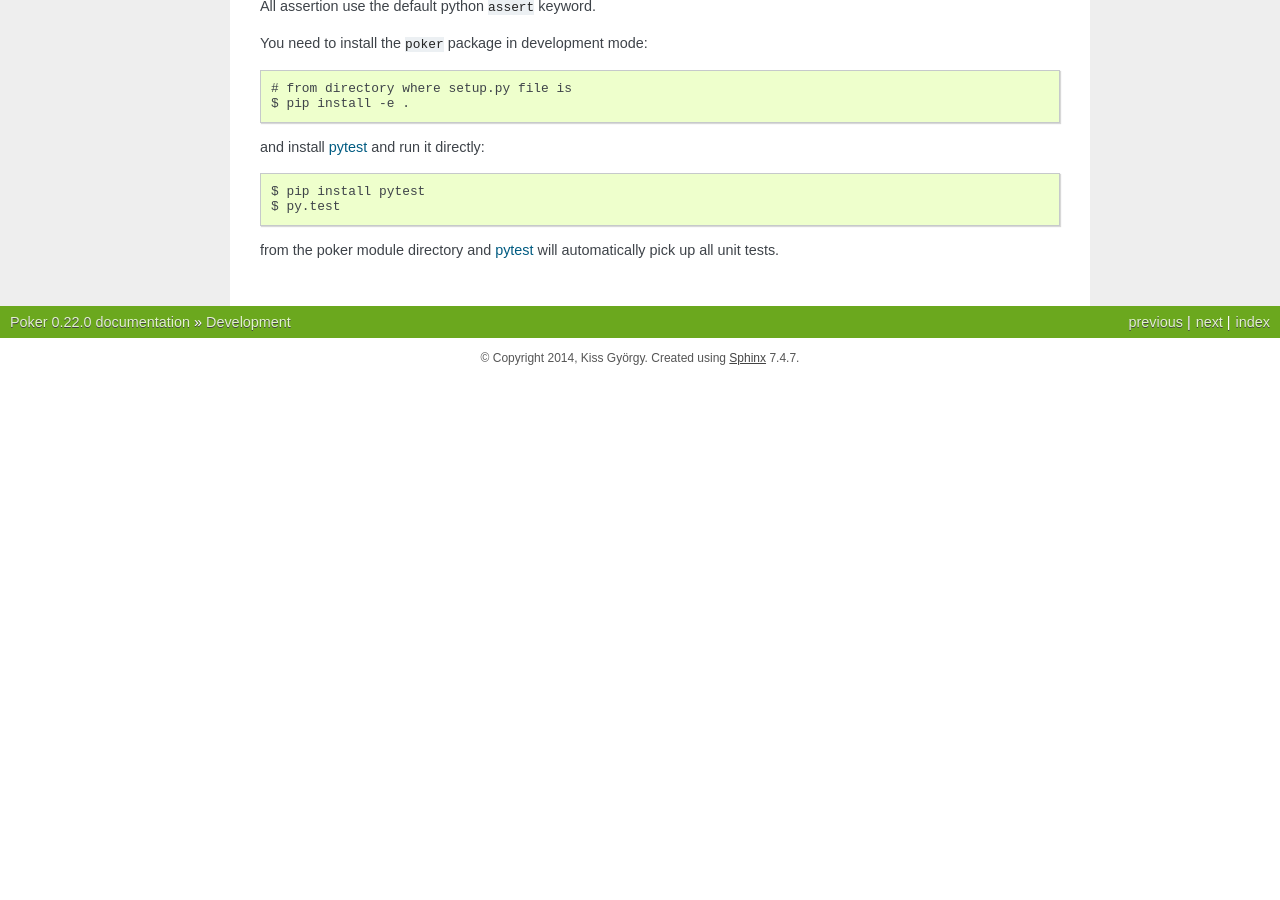
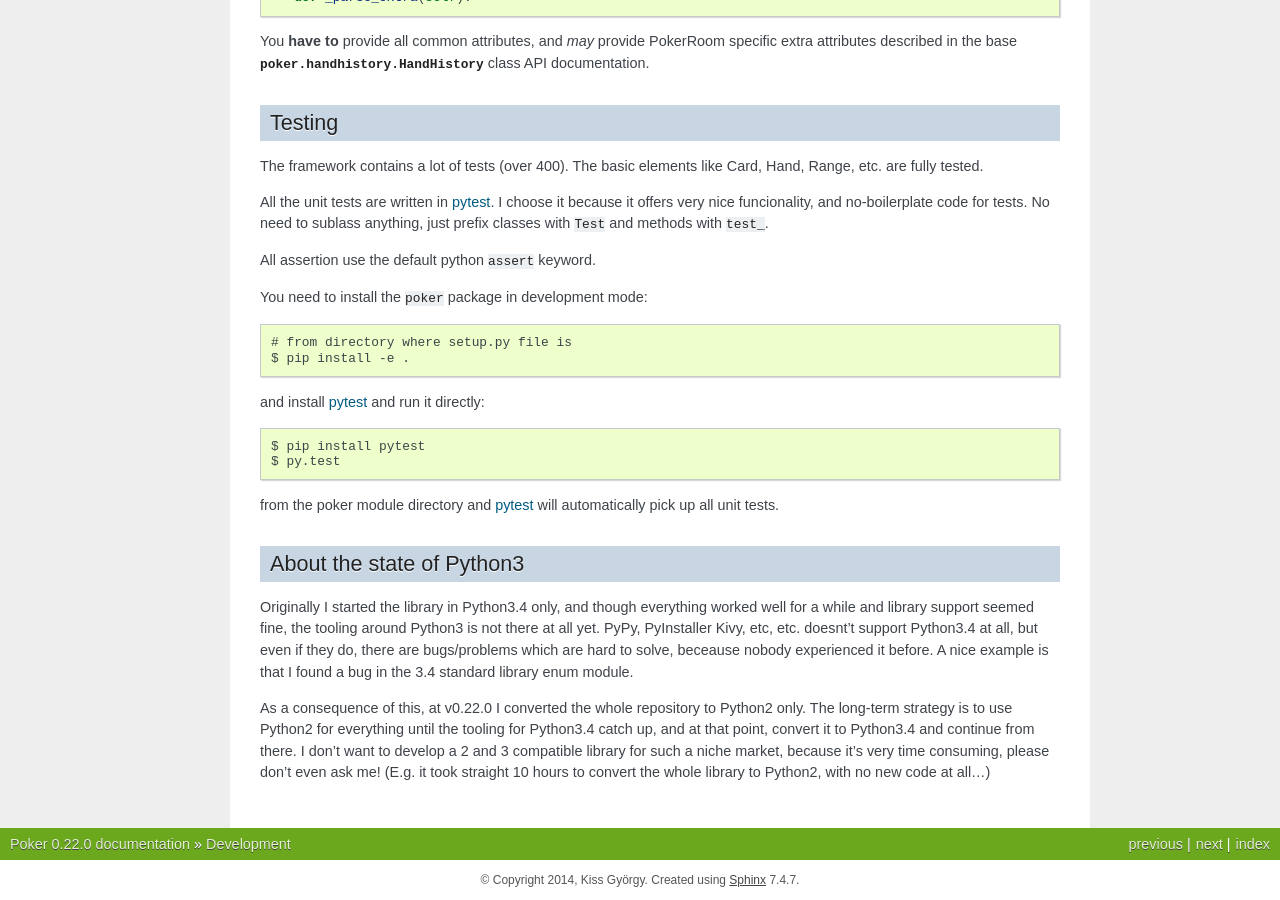
Before and after one commit to pokerregion/poker, a Sphinx documentation site: the page built from docs/development.rst, in a window 1280 px wide and 900 px high, scrolled down 1787 px. Built offline with Sphinx 7.4.7, drawn with Linux system fonts in a browser that asks for light colours; before the commit the page ends 2165 px from its top, so only the background shows below that; some of the changed text lies outside the part shown.

Commit message:
Documenting Python 2 switch

```diff
--- a/docs/development.rst
+++ b/docs/development.rst
@@ -49,6 +49,22 @@ The right way for setting a date correctly e.g. from PokerStars ET time is:
    >>> ET.localize(some_datetime).astimezone(pytz.UTC)
 
 This will consider DST settings and ambiguous times. Fro more information, see `pytz documentation`_!
+
+
+Unicode vs Bytes
+----------------
+
+The library uses the strategy from Python 3: internally, everything is using unicode, and things are
+converted only the I/O boundaries (e.g. opening/writing files).
+This is implemented by the future mechanism:
+
+.. code-block:: python
+
+   from __future__ import unicode_literals
+
+this way, all newly defined text will be unicode by default. I only check for unicode everywhere
+in the code, not str, please watch this! It might feel strange the first time, but when the time comes
+to convert the library to Python3, it will be much easier!
 
 
 New hand history parser
@@ -126,6 +142,21 @@ and install `pytest`_ and run it directly::
 from the poker module directory and `pytest`_ will automatically pick up all unit tests.
 
 
+About the state of Python3
+--------------------------
+
+Originally I started the library in Python3.4 only, and though everything worked well for a while and
+library support seemed fine, the tooling around Python3 is not there at all yet. PyPy, PyInstaller
+Kivy, etc, etc. doesnt't support Python3.4 at all, but even if they do, there are bugs/problems which
+are hard to solve, beceause nobody experienced it before. A nice example is that I found a bug in the
+3.4 standard library enum module.
+
+As a consequence of this, at v0.22.0 I converted the whole repository to Python2 only. The long-term
+strategy is to use Python2 for everything until the tooling for Python3.4 catch up, and at that point,
+convert it to Python3.4 and continue from there. I don't want to develop a 2 and 3 compatible library
+for such a niche market, because it's very time consuming, please don't even ask me! (E.g. it took
+straight 10 hours to convert the whole library to Python2, with no new code at all...)
+
 
 .. _pytest: http://pytest.org/
 .. _Workflow: https://guides.github.com/introduction/flow/index.html
```
